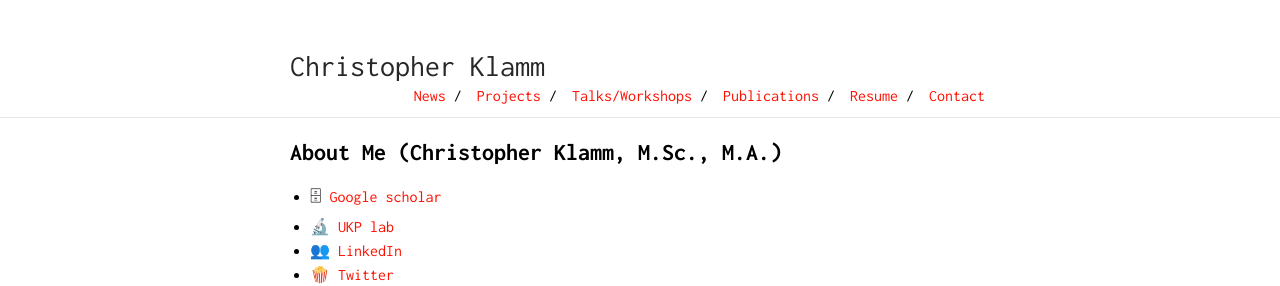
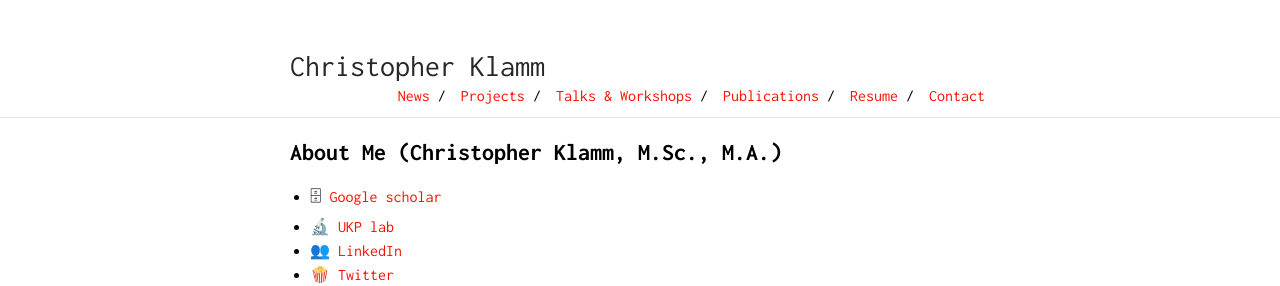
Before and after one commit to chkla/gitPage, a Jekyll site: the page built from index.md, in a window 1280 px wide. Shown: the top 286 px of the page. Built offline with Jekyll 4.4.1, drawn with Linux system fonts in a browser that asks for light colours; our own code applies the rules of GitHub Pages for plain Markdown files; part of the change alters nothing that is shown.

```diff
--- a/_config.yml
+++ b/_config.yml
@@ -18,8 +18,8 @@ nav:
    link: "news"
  - name: "Projects"
    link: "projects"
- - name: "Talks/Workshops"
-   link: "talsk"
+ - name: "Talks & Workshops"
+   link: "talks"
  - name: "Publications"
    link: "publications"
  - name: "Resume"
```
